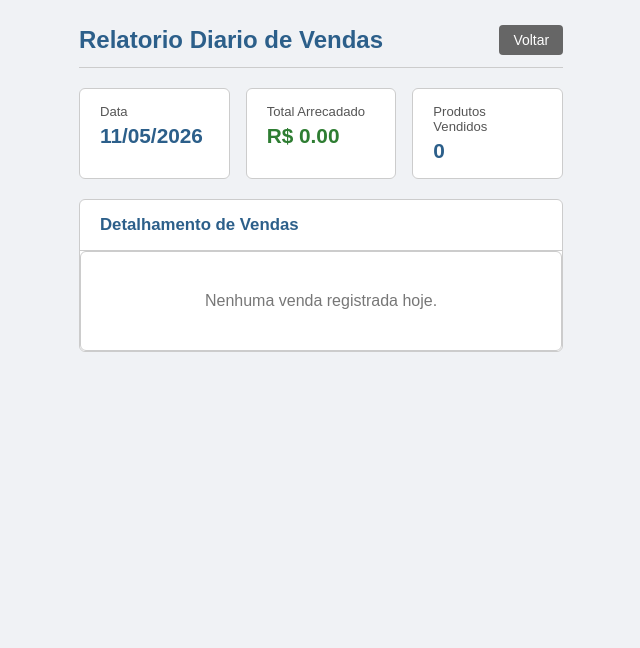
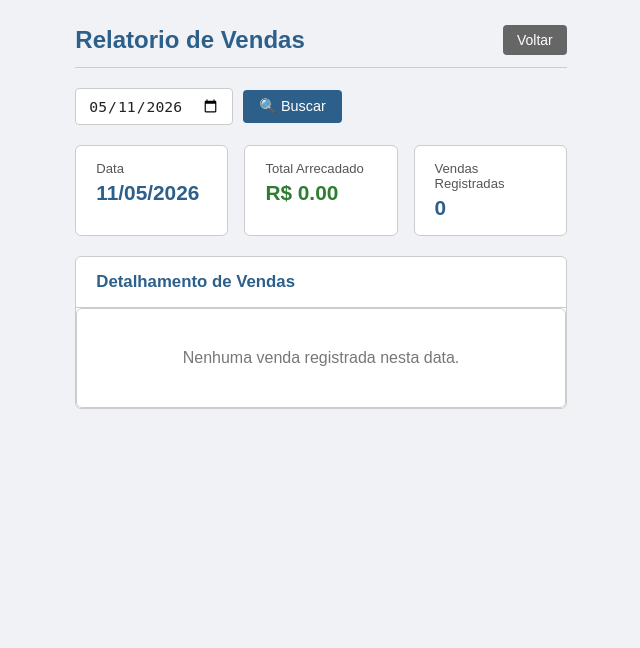
Before and after one commit to yuril06/PROJETO-PIM-ADS, a Flask app: page /relatorio in a window 1280 px wide. Shown: the part 55-703 px from the top of the page, without its empty margins (319-959 px from the left). Run offline with Flask 3, Linux system fonts and the light colour scheme; the visitor is signed in with stand-in values (Sample User, id 1); data comes from the database, SQL or seed files in the repository; tables that the repository leaves empty hold one stand-in row (values such as "Sample post").

Commit message:
Add date filter and delete sales on report and history pages

```diff
--- a/app.py
+++ b/app.py
@@ -7,9 +7,10 @@ from dotenv import load_dotenv
 from functools import wraps
 import os
 
-from modules.estoque import cadastrar_produto, listar_produtos, buscar_produto, registrar_venda, editar_produto, excluir_produto
+from modules.estoque import cadastrar_produto, listar_produtos, buscar_produto, registrar_venda, editar_produto, excluir_produto, excluir_venda
 from modules.notificacao import verificar_e_notificar
-from modules.relatorio import relatorio_diario, historico_por_dia_semana, historico_por_produto
+from modules.relatorio import relatorio_diario, historico_por_dia_semana, historico_por_produto, vendas_por_data
+import datetime
 
 load_dotenv()
 
@@ -229,25 +230,51 @@ def excluir(produto_id):
     return redirect(url_for('gerenciar_produtos'))
 
 
-# pagina de relatorio diario
+# pagina de relatorio diario com filtro de data
 @app.route('/relatorio')
 @login_required
 def relatorio():
     try:
-        dados = relatorio_diario()
+        data_str = request.args.get('data')
+        if data_str:
+            data = datetime.date.fromisoformat(data_str)
+        else:
+            data = datetime.date.today()
+        dados = relatorio_diario(data)
         return render_template('relatorio.html', dados=dados)
     except Exception as erro:
         return render_template('erro_db.html', erro=str(erro)), 500
 
 
-# pagina de historico por dia da semana
+# excluir uma venda e restaurar estoque
+@app.route('/excluir_venda/<int:venda_id>', methods=['POST'])
+@login_required
+def excluir_venda_route(venda_id):
+    origem = request.form.get('origem', 'relatorio')
+    data   = request.form.get('data', '')
+    ok = excluir_venda(venda_id)
+    if ok:
+        flash('Venda excluida. Estoque restaurado.', 'sucesso')
+    else:
+        flash('Erro ao excluir venda.', 'erro')
+    if origem == 'historico':
+        return redirect(url_for('historico', data=data))
+    return redirect(url_for('relatorio', data=data))
+
+
+# pagina de historico por dia da semana com busca por data
 @app.route('/historico')
 @login_required
 def historico():
     try:
         dados_semana  = historico_por_dia_semana()
         dados_produto = historico_por_produto()
-        return render_template('historico.html', historico=dados_semana, por_produto=dados_produto)
+        data_str = request.args.get('data')
+        resultado_data = None
+        if data_str:
+            data = datetime.date.fromisoformat(data_str)
+            resultado_data = vendas_por_data(data)
+        return render_template('historico.html', historico=dados_semana, por_produto=dados_produto, resultado_data=resultado_data, data_buscada=data_str or '')
     except Exception as erro:
         return render_template('erro_db.html', erro=str(erro)), 500
 
--- a/modules/estoque.py
+++ b/modules/estoque.py
@@ -135,6 +135,34 @@ def editar_produto(produto_id, nome, quantidade, preco, estoque_minimo):
         return False
 
 
+def excluir_venda(venda_id):
+    # exclui uma venda e devolve a quantidade ao estoque
+    try:
+        conexao = conectar()
+        cursor = conexao.cursor(dictionary=True)
+
+        cursor.execute("SELECT * FROM vendas WHERE id = %s", (venda_id,))
+        venda = cursor.fetchone()
+
+        if venda is None:
+            cursor.close()
+            conexao.close()
+            return False
+
+        cursor.execute("UPDATE produtos SET quantidade = quantidade + %s WHERE id = %s",
+                       (venda['quantidade'], venda['produto_id']))
+        cursor.execute("DELETE FROM vendas WHERE id = %s", (venda_id,))
+        conexao.commit()
+
+        cursor.close()
+        conexao.close()
+        return True
+
+    except Exception as erro:
+        print(f"Erro ao excluir venda: {erro}")
+        return False
+
+
 def excluir_produto(produto_id):
     # exclui um produto e suas vendas do banco
     try:
--- a/modules/relatorio.py
+++ b/modules/relatorio.py
@@ -3,29 +3,27 @@ import datetime
 from modules.db import conectar
 
 
-def relatorio_diario():
-    # busca as vendas do dia atual agrupadas por produto
+def relatorio_diario(data=None):
+    # busca as vendas de uma data especifica, registro por registro
     conexao = conectar()
     cursor = conexao.cursor(dictionary=True)
 
-    hoje = datetime.date.today()
+    if data is None:
+        data = datetime.date.today()
 
     sql = """
-        SELECT p.nome AS produto_nome, p.preco AS preco_unitario,
-               SUM(v.quantidade) AS total_vendido,
-               SUM(v.quantidade * p.preco) AS total_valor,
-               v.dia_semana
+        SELECT v.id, p.nome AS produto_nome, p.preco AS preco_unitario,
+               v.quantidade, (v.quantidade * p.preco) AS total_valor,
+               v.dia_semana, v.data_venda
         FROM vendas v
         JOIN produtos p ON v.produto_id = p.id
         WHERE DATE(v.data_venda) = %s
-        GROUP BY p.id, p.nome, p.preco, v.dia_semana
-        ORDER BY total_vendido DESC
+        ORDER BY v.data_venda DESC
     """
 
-    cursor.execute(sql, (hoje,))
+    cursor.execute(sql, (data,))
     vendas = cursor.fetchall()
 
-    # soma o total geral do dia usando for
     total_geral = 0.0
     for venda in vendas:
         total_geral += float(venda['total_valor'])
@@ -34,7 +32,8 @@ def relatorio_diario():
     conexao.close()
 
     return {
-        'data': hoje.strftime('%d/%m/%Y'),
+        'data': data.strftime('%d/%m/%Y'),
+        'data_input': data.strftime('%Y-%m-%d'),
         'vendas': vendas,
         'total_geral': total_geral
     }
@@ -83,3 +82,36 @@ def historico_por_produto():
     cursor.close()
     conexao.close()
     return historico
+
+
+def vendas_por_data(data):
+    # retorna registros individuais de uma data para busca no historico
+    conexao = conectar()
+    cursor = conexao.cursor(dictionary=True)
+
+    sql = """
+        SELECT v.id, p.nome AS produto_nome, p.preco AS preco_unitario,
+               v.quantidade, (v.quantidade * p.preco) AS total_valor,
+               v.dia_semana, v.data_venda
+        FROM vendas v
+        JOIN produtos p ON v.produto_id = p.id
+        WHERE DATE(v.data_venda) = %s
+        ORDER BY v.data_venda DESC
+    """
+
+    cursor.execute(sql, (data,))
+    vendas = cursor.fetchall()
+
+    total_geral = 0.0
+    for venda in vendas:
+        total_geral += float(venda['total_valor'])
+
+    cursor.close()
+    conexao.close()
+
+    return {
+        'data': data.strftime('%d/%m/%Y'),
+        'data_input': data.strftime('%Y-%m-%d'),
+        'vendas': vendas,
+        'total_geral': total_geral
+    }
--- a/static/style.css
+++ b/static/style.css
@@ -309,6 +309,34 @@ body {
     font-size: 0.81rem;
 }
 
+/* --- Busca por data --- */
+.form-busca-data {
+    display: flex;
+    align-items: center;
+    gap: 10px;
+    margin-bottom: 20px;
+}
+
+.form-busca-data input[type="date"] {
+    padding: 8px 12px;
+    border: 1px solid var(--borda);
+    border-radius: 4px;
+    font-size: 0.92rem;
+    color: var(--texto);
+}
+
+.btn-busca {
+    background-color: var(--azul);
+    color: white;
+    border: none;
+    padding: 8px 16px;
+    border-radius: 4px;
+    font-size: 0.9rem;
+    cursor: pointer;
+}
+
+.btn-busca:hover { background-color: var(--azul-hover); }
+
 /* --- Tabelas --- */
 .tabela-container {
     background-color: var(--branco);
--- a/templates/relatorio.html
+++ b/templates/relatorio.html
@@ -5,9 +5,14 @@
 {% block conteudo %}
 
 <div class="cabecalho-pagina">
-    <h1>Relatorio Diario de Vendas</h1>
+    <h1>Relatorio de Vendas</h1>
     <a href="{{ url_for('painel') }}" class="btn-voltar">Voltar</a>
 </div>
+
+<form method="GET" action="{{ url_for('relatorio') }}" class="form-busca-data">
+    <input type="date" name="data" value="{{ dados['data_input'] }}">
+    <button type="submit" class="btn-busca">&#128269; Buscar</button>
+</form>
 
 <div class="resumo-relatorio">
     <div class="resumo-item">
@@ -19,7 +24,7 @@
         <span class="resumo-valor texto-verde">R$ {{ "%.2f"|format(dados['total_geral']) }}</span>
     </div>
     <div class="resumo-item">
-        <span class="resumo-rotulo">Produtos Vendidos</span>
+        <span class="resumo-rotulo">Vendas Registradas</span>
         <span class="resumo-valor">{{ dados['vendas']|length }}</span>
     </div>
 </div>
@@ -32,9 +37,11 @@
             <tr>
                 <th>Produto</th>
                 <th>Preco Unit.</th>
-                <th>Qtd. Vendida</th>
+                <th>Qtd.</th>
                 <th>Total</th>
-                <th>Dia da Semana</th>
+                <th>Dia</th>
+                <th>Horario</th>
+                <th></th>
             </tr>
         </thead>
         <tbody>
@@ -42,21 +49,31 @@
             <tr>
                 <td>{{ venda['produto_nome'] }}</td>
                 <td>R$ {{ "%.2f"|format(venda['preco_unitario']) }}</td>
-                <td>{{ venda['total_vendido'] }}</td>
+                <td>{{ venda['quantidade'] }}</td>
                 <td>R$ {{ "%.2f"|format(venda['total_valor']) }}</td>
                 <td>{{ venda['dia_semana'] }}</td>
+                <td>{{ venda['data_venda'].strftime('%H:%M') }}</td>
+                <td>
+                    <form method="POST" action="{{ url_for('excluir_venda_route', venda_id=venda['id']) }}"
+                          onsubmit="return confirm('Excluir esta venda e restaurar o estoque?')">
+                        <input type="hidden" name="origem" value="relatorio">
+                        <input type="hidden" name="data" value="{{ dados['data_input'] }}">
+                        <button type="submit" class="btn-excluir">Excluir</button>
+                    </form>
+                </td>
             </tr>
             {% endfor %}
         </tbody>
         <tfoot>
             <tr class="linha-total">
-                <td colspan="3"><strong>TOTAL DO DIA</strong></td>
-                <td colspan="2"><strong>R$ {{ "%.2f"|format(dados['total_geral']) }}</strong></td>
+                <td colspan="3"><strong>TOTAL</strong></td>
+                <td><strong>R$ {{ "%.2f"|format(dados['total_geral']) }}</strong></td>
+                <td colspan="3"></td>
             </tr>
         </tfoot>
     </table>
     {% else %}
-    <p class="sem-dados">Nenhuma venda registrada hoje.</p>
+    <p class="sem-dados">Nenhuma venda registrada nesta data.</p>
     {% endif %}
 </div>
 
```
Also changed, not shown: templates/historico.html (+55 -6 lines).
